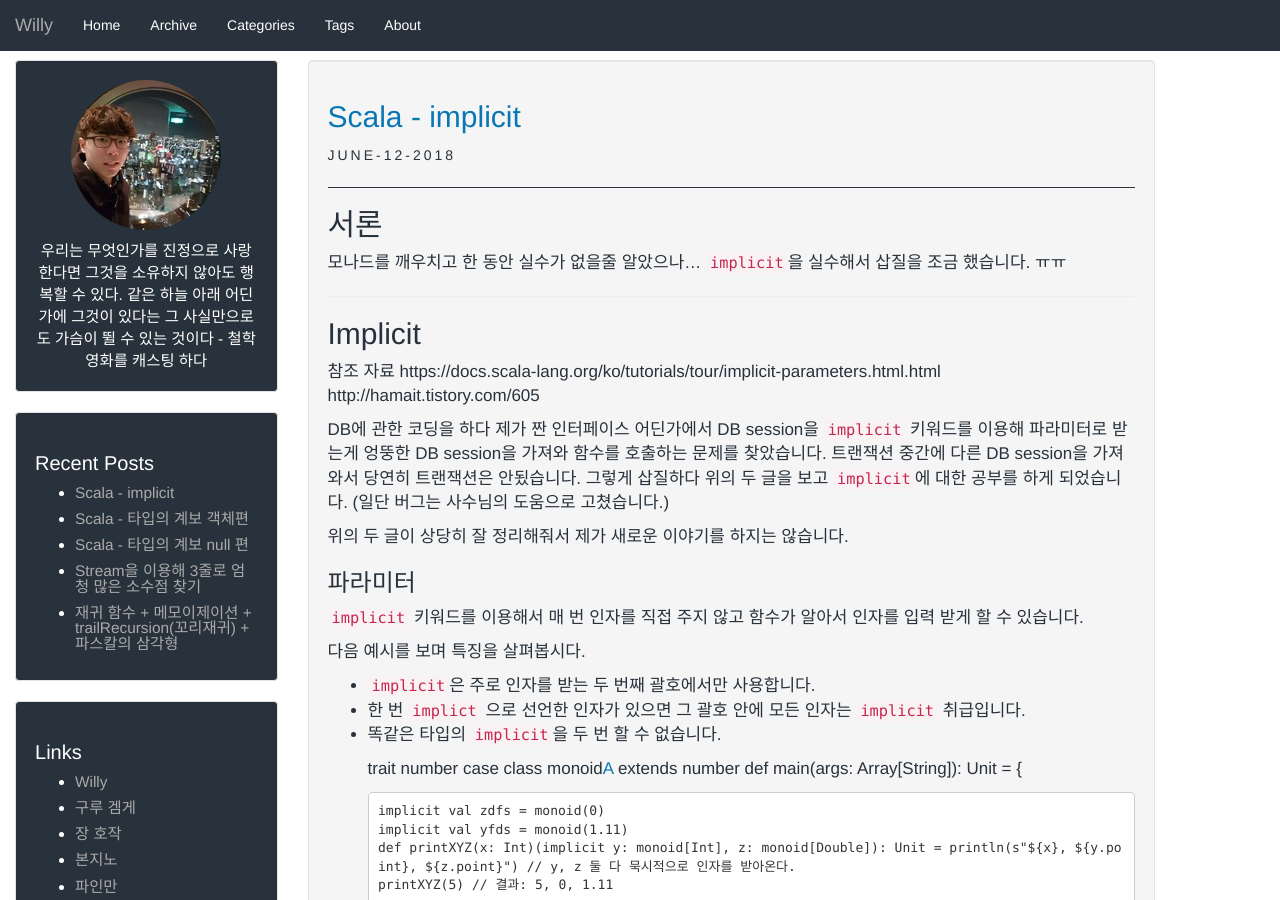
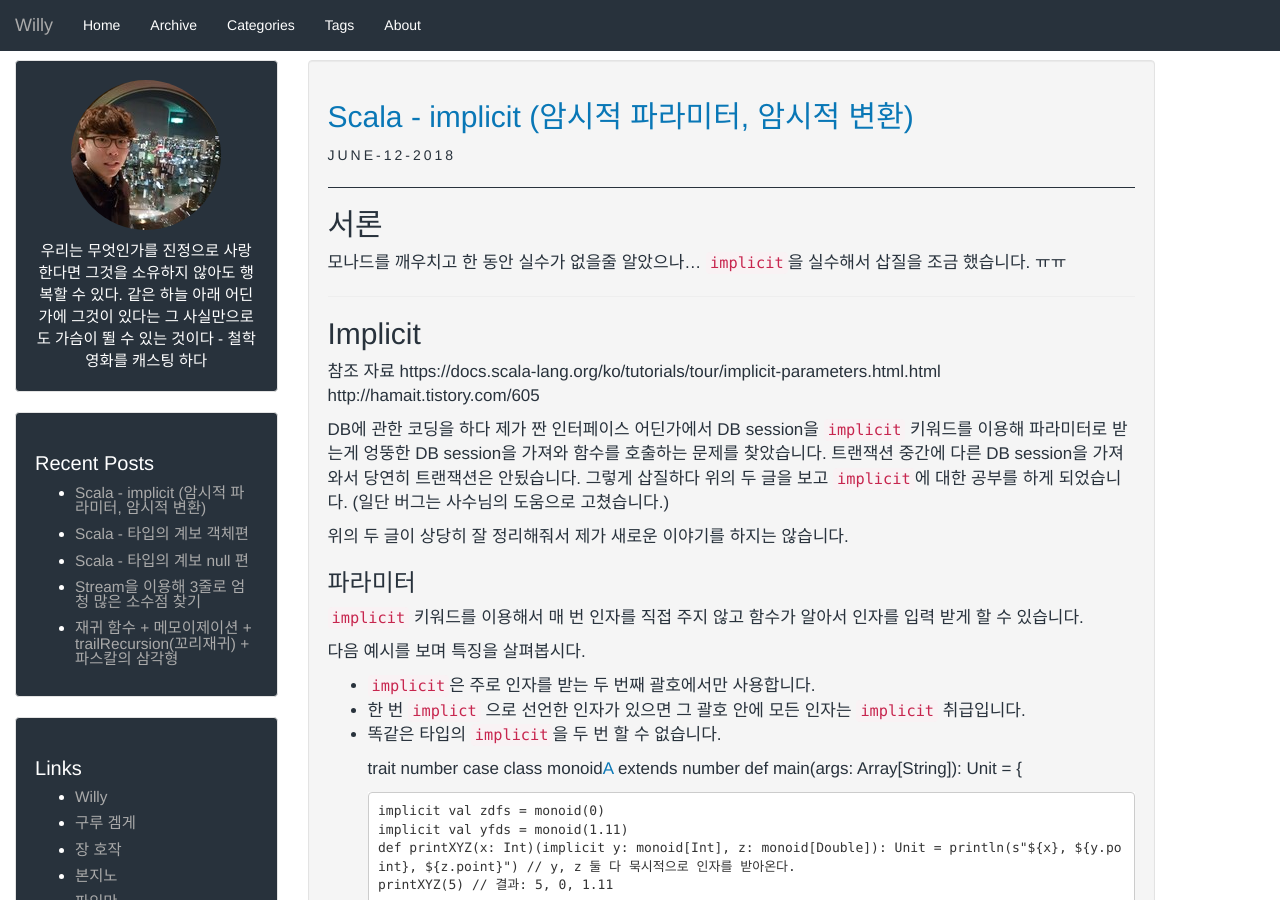
Before and after one commit to qowns8/qowns8.github.io, a Jekyll site: the page built from _posts/2018-06-12-scalaImplicit.md, in a window 1280 px wide and 900 px high. Built offline with Jekyll 4.4.1, drawn with Linux system fonts in a browser that asks for light colours.

Commit message:
제목 변경

```diff
--- a/_posts/2018-06-12-scalaImplicit.md
+++ b/_posts/2018-06-12-scalaImplicit.md
@@ -1,6 +1,6 @@
 ---
 layout: post
-title:  Scala - implicit
+title:  Scala - implicit (암시적 파라미터, 암시적 변환)
 categories: scala
 description:  scala의 독특한 문법 implicit에 대해 알아봅시다.
 tags:
```
